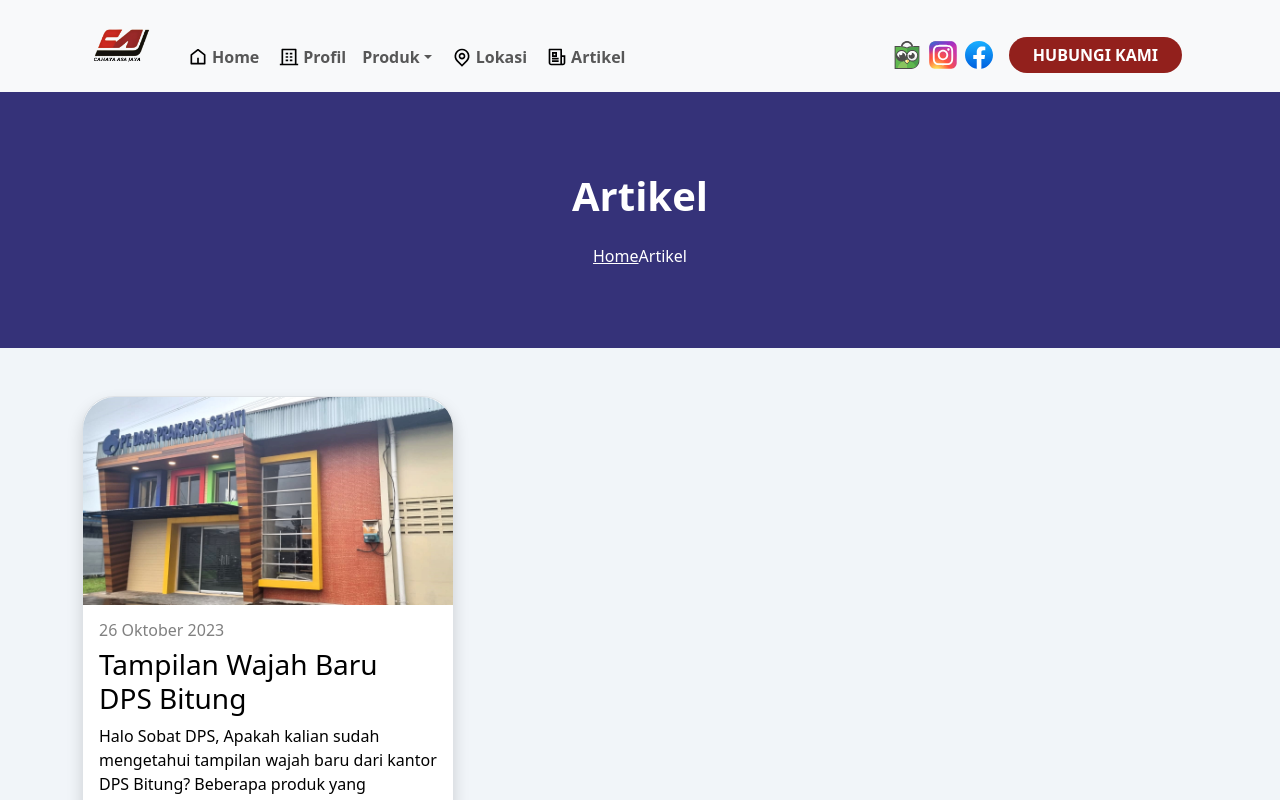
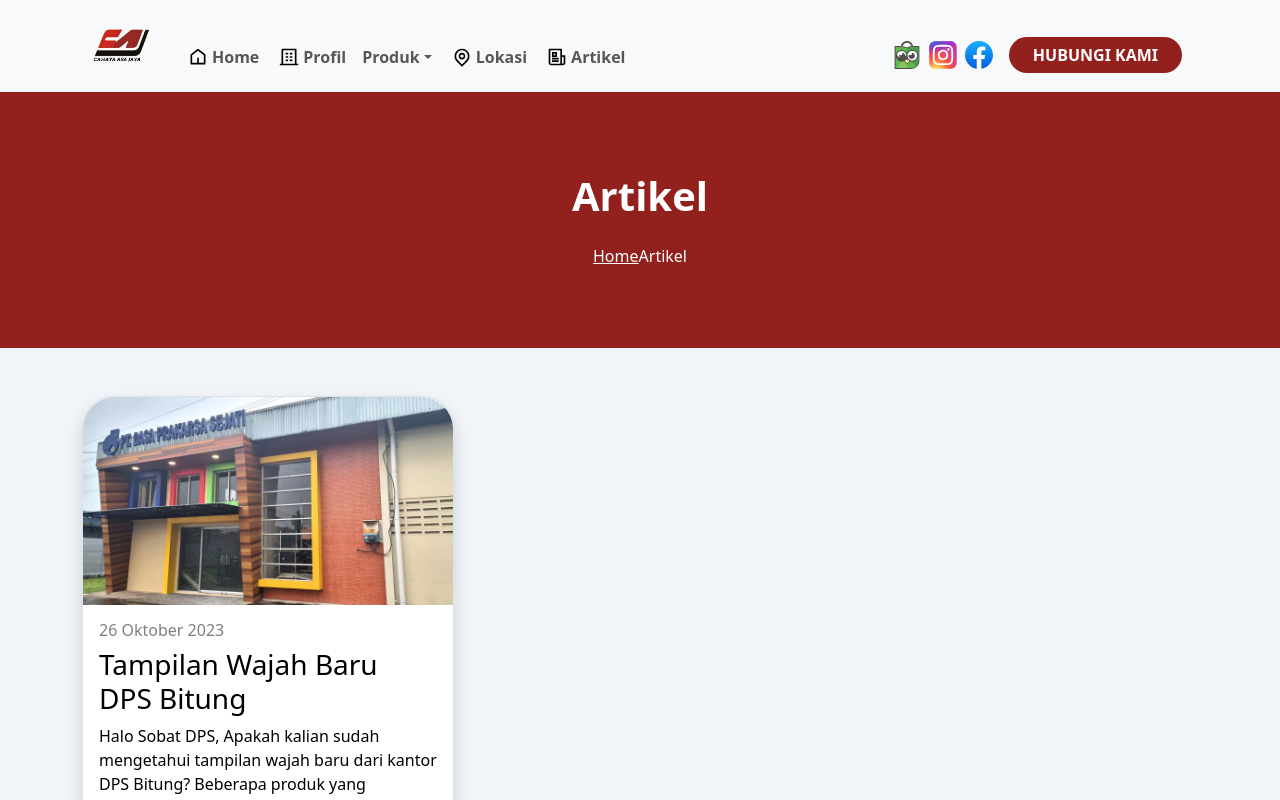
Before and after one commit to irkhamilmi/cahayaasajaya_, a React (Vite) app: page /artikel in a window 1280 px wide. Shown: the top 800 px of the page. Built offline with nearby package versions, Linux system fonts and the light colour scheme.

Commit message:
pull merge

```diff
--- a/src/pages/artikel.jsx
+++ b/src/pages/artikel.jsx
@@ -1,4 +1,3 @@
-import Breadcrumb from "react-bootstrap/Breadcrumb";
 import art from "../assets/image/video/artikel.jpeg";
 
 const artikel = () => {
@@ -6,7 +5,7 @@ const artikel = () => {
     <>
       <div
         className="relative"
-        style={{ background: "#353279", padding: "80px " }}
+        style={{ background: "#92201c", padding: "80px " }}
       >
         <div className="container mx-auto text-white">
           <h1 className="text-center fw-bold">Artikel</h1>
```
